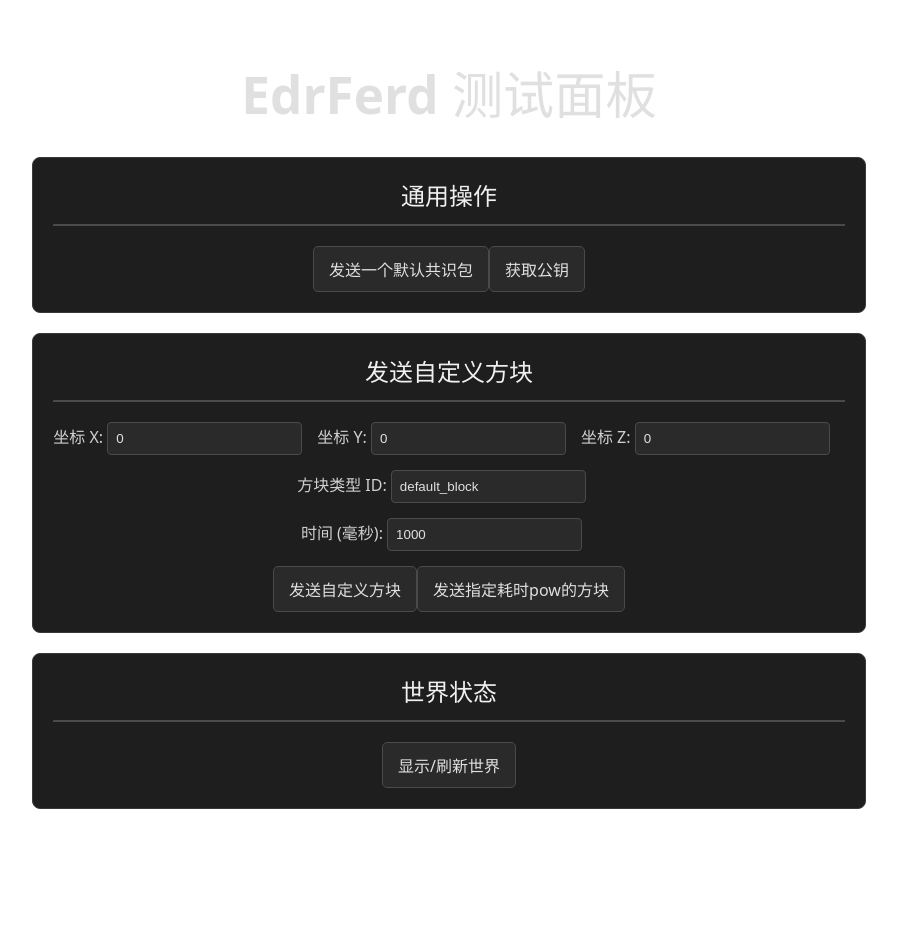
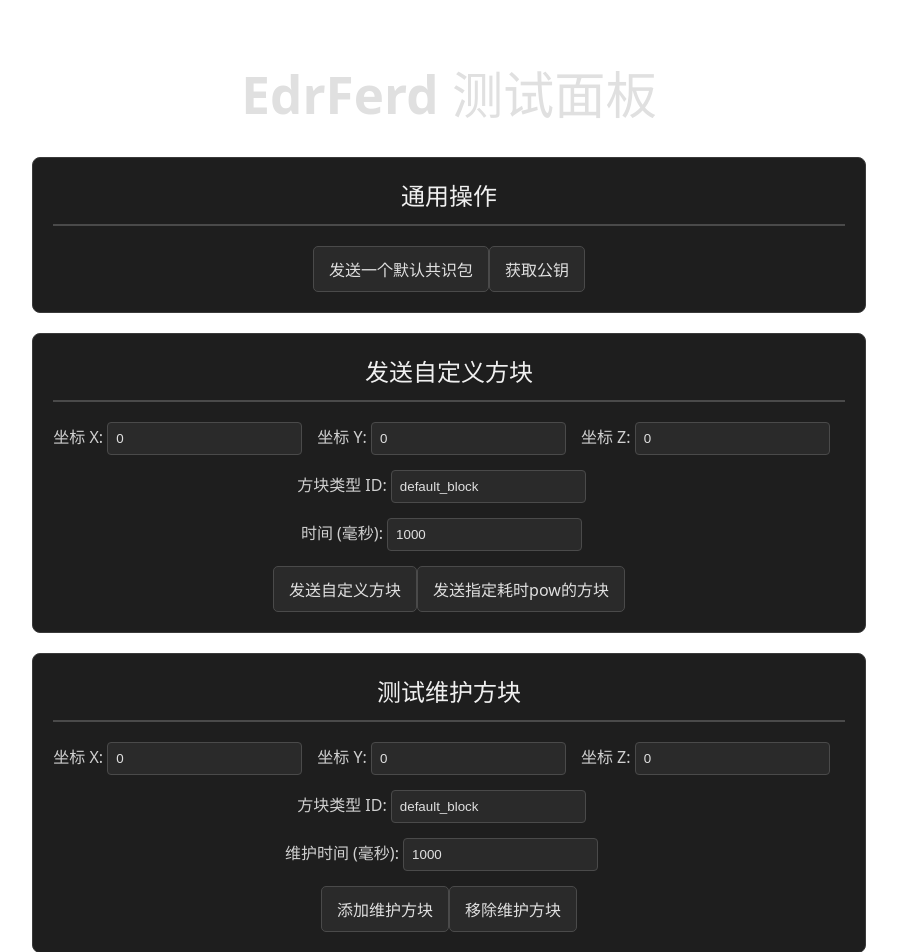
Before and after one commit to edrFerd/edrFerd-backend, a Vue app in the folder test_frontend/: page / in a window 1280 px wide. Shown: the top 952 px of the page, without its empty margins (191-1088 px from the left). Before the commit the page ends 841 px from the top, so only its background shows below. Built offline with nearby package versions, Linux system fonts and the light colour scheme.

Commit message:
feat: add test functions for set_block and remove_block in App.vue

```diff
--- a/test_frontend/src/App.vue
+++ b/test_frontend/src/App.vue
@@ -121,6 +121,52 @@ async function getPubKey() {
     console.error('Error calling get_pubkey:', error);
   }
 }
+
+// 测试 set_block
+async function testSetBlock() {
+  const params = {
+    duration: parseInt(blockTime.value),
+    x: parseInt(blockX.value),
+    y: parseInt(blockY.value),
+    z: parseInt(blockZ.value),
+    info: { type_id: blockType.value },
+  };
+  try {
+    const response = await fetch('http://127.0.0.1:1416/set_block', {
+      method: 'POST',
+      headers: { 'Content-Type': 'application/json' },
+      body: JSON.stringify(params),
+    });
+    const data = await response.text();
+    message.value = data || 'OK';
+    console.log(data);
+  } catch (error) {
+    message.value = `Error: ${error.message}`;
+    console.error('Error calling set_block:', error);
+  }
+}
+
+// 测试 remove_block
+async function testRemoveBlock() {
+  const params = {
+    x: parseInt(blockX.value),
+    y: parseInt(blockY.value),
+    z: parseInt(blockZ.value),
+  };
+  try {
+    const response = await fetch('http://127.0.0.1:1416/remove_block', {
+      method: 'POST',
+      headers: { 'Content-Type': 'application/json' },
+      body: JSON.stringify(params),
+    });
+    const data = await response.text();
+    message.value = data || 'OK';
+    console.log(data);
+  } catch (error) {
+    message.value = `Error: ${error.message}`;
+    console.error('Error calling remove_block:', error);
+  }
+}
 </script>
 
 <template>
@@ -148,6 +194,23 @@ async function getPubKey() {
       </div>
       <button @click="sendBlock">发送自定义方块</button>
       <button @click="sendBlockWithTime">发送指定耗时pow的方块</button>
+    </div>
+
+    <div class="action-section">
+      <h2>测试维护方块</h2>
+      <div class="form-group">
+        <label>坐标 X: <input v-model="blockX" type="number" /></label>
+        <label>坐标 Y: <input v-model="blockY" type="number" /></label>
+        <label>坐标 Z: <input v-model="blockZ" type="number" /></label>
+      </div>
+      <div class="form-group">
+        <label>方块类型 ID: <input v-model="blockType" type="text" /></label>
+      </div>
+      <div class="form-group">
+        <label>维护时间 (毫秒): <input v-model="blockTime" type="number" /></label>
+      </div>
+      <button @click="testSetBlock">添加维护方块</button>
+      <button @click="testRemoveBlock">移除维护方块</button>
     </div>
 
     <div class="action-section">
```
Also changed, not shown: 2 other files (tests, documents, lock files or other folders).
